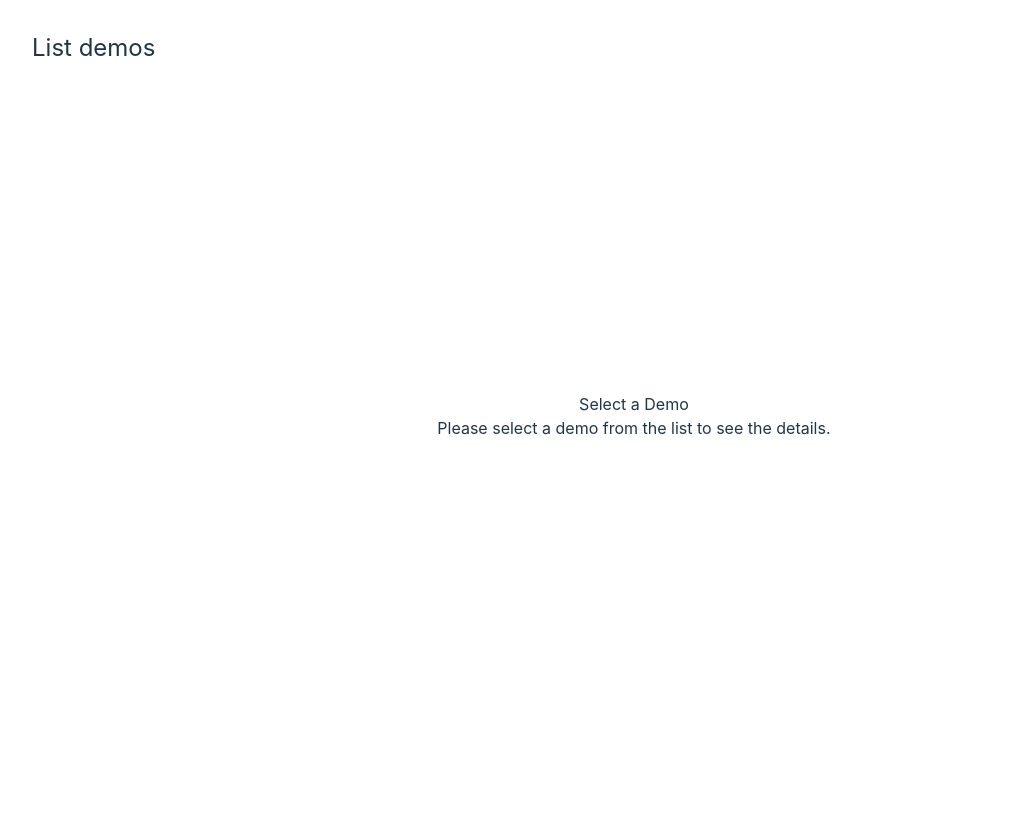
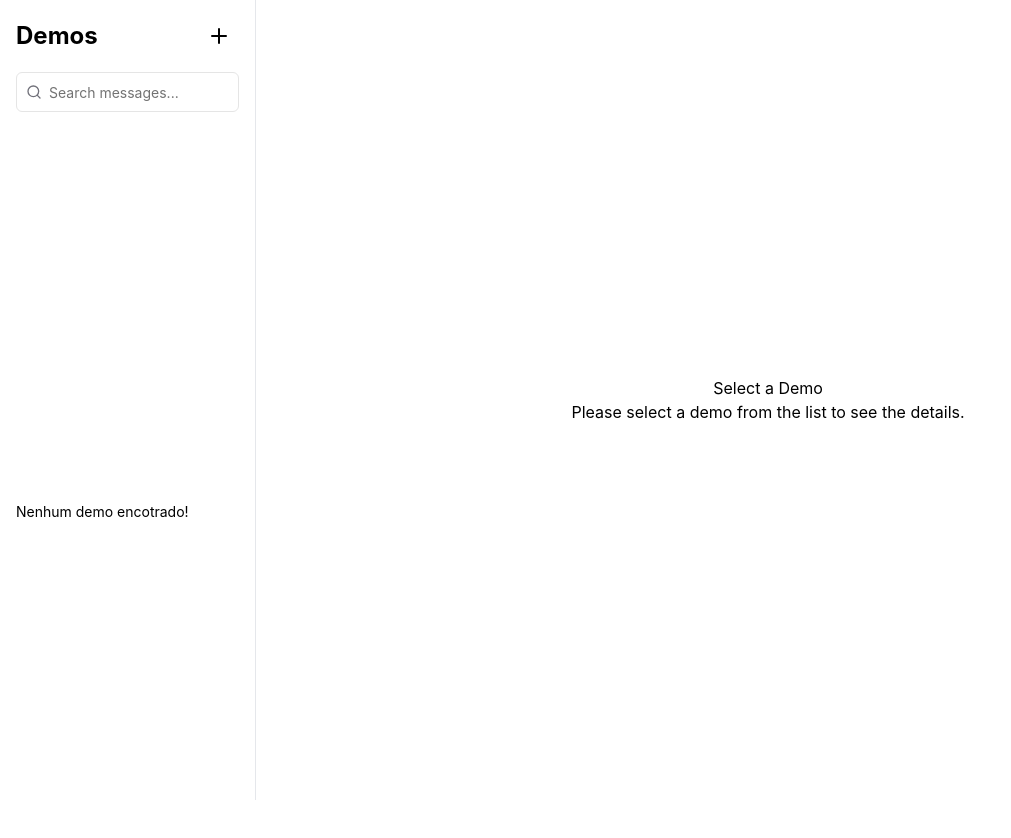
Before and after one commit to igorskiter/teste-tecnico-getdemo, a React (Vite) app in the folder apps/frontend/: page /demos in a window 1280 px wide. Shown: the top 838 px of the page, without its empty margins (0-1011 px from the left). Before the commit the page ends 800 px from the top, so only its background shows below. Built offline with nearby package versions, Linux system fonts and the light colour scheme.

Commit message:
feat: adjusting layout demo

```diff
--- a/apps/frontend/features/Demo/DemoDetail.tsx
+++ b/apps/frontend/features/Demo/DemoDetail.tsx
@@ -5,10 +5,15 @@ const DemoDetail: React.FC = () => {
   const { demoId } = useParams<{ demoId: string }>();
 
   return (
-    <div>
-      <h2>Demo Detail</h2>
-      <p>Details for Demo ID: {demoId}</p>
-    </div>
+    <>
+      <main className="w-full h-full flex-1 overflow-auto p-4">
+        <div>
+          <h2>Demo Detail</h2>
+          <p>Details for Demo ID: {demoId}</p>
+        </div>
+      </main>
+      <footer className="border-t dark:border-zinc-700 p-4"></footer>
+    </>
   );
 };
 
--- a/apps/frontend/features/Demo/Demos/SelectDemoMessage.tsx
+++ b/apps/frontend/features/Demo/Demos/SelectDemoMessage.tsx
@@ -1,6 +1,6 @@
 const SelectDemoMessage = () => {
   return (
-    <div className="flex flex-col justify-center items-center">
+    <div className="flex flex-col justify-center items-center h-full">
       <h2>Select a Demo</h2>
       <p>Please select a demo from the list to see the details.</p>
     </div>
--- a/apps/frontend/features/Demo/Demos/index.tsx
+++ b/apps/frontend/features/Demo/Demos/index.tsx
@@ -1,5 +1,8 @@
 import { Button } from "@/components/ui/button";
+import { Card, CardContent } from "@/components/ui/card";
+import { Input } from "@/components/ui/input";
 import { Demo } from "@/interfaces/Demo";
+import { PlusIcon, SearchIcon } from "lucide-react";
 import { useEffect, useState } from "react";
 import { Outlet } from "react-router-dom";
 function Demos() {
@@ -18,26 +21,50 @@ function Demos() {
   }, []);
 
   return (
-    <div className="flex flex-col w-full h-full p-8 box-border">
-      <h1 className="text-2xl">List demos</h1>
-      <div className="flex flex-row flex-1">
-        <div className="flex flex-1 w-1/3">
+    <div key="1" className="flex h-screen bg-white dark:bg-zinc-800">
+      <aside className="w-80 border-r dark:border-zinc-700">
+        <div className="p-4 space-y-4 h-full">
+          <div className="flex justify-between items-center">
+            <h1 className="text-2xl font-bold text-black dark:text-white">
+              Demos
+            </h1>
+            <Button size="icon" variant="ghost">
+              <PlusIcon className="text-black dark:text-white w-6 h-6" />
+            </Button>
+          </div>
+          <div className="relative">
+            <SearchIcon className="absolute left-2.5 top-3 h-4 w-4 text-zinc-500 dark:text-zinc-400" />
+            <Input
+              className="pl-8"
+              placeholder="Search messages..."
+              type="search"
+            />
+          </div>
+          <div className="space-y-2 h-full">
+            {demos.length === 0 && (
+              <div className="flex items-center justify-center w-full h-full">
+                <h3 className="text-sm w-full">
+                  Nenhum demo encotrado!
+                </h3>
+              </div>
+            )}
             {demos.length > 0 &&
               demos.map((demo) => (
-              <div
+                <Card
                   key={demo.id}
                   className="p-4 rounded-lg border border-[#646cff] max-w-64 flex flex-col justify-center items-center"
                 >
+                  <CardContent>
                     <h2>{demo.name}</h2>
-                <Button>Visualizar</Button>
-              </div>
+                  </CardContent>
+                </Card>
               ))}
           </div>
-
-        <div className="flex flex-2 ml-12 w-2/3">
+        </div>
+      </aside>
+      <section className="flex flex-col w-full">
         <Outlet />
-        </div>
-      </div>
+      </section>
     </div>
   );
 }
--- a/apps/frontend/src/index.css
+++ b/apps/frontend/src/index.css
@@ -4,6 +4,15 @@
 
 @layer base {
   :root {
+    font-family: Inter, system-ui, Avenir, Helvetica, Arial, sans-serif;
+    line-height: 1.5;
+    font-weight: 400;
+
+    font-synthesis: none;
+    text-rendering: optimizeLegibility;
+    -webkit-font-smoothing: antialiased;
+    -moz-osx-font-smoothing: grayscale;
+
     --background: 0 0% 100%;
     --foreground: 0 0% 3.9%;
     --card: 0 0% 100%;
@@ -59,76 +68,6 @@
   }
 }
 
-:root {
-  font-family: Inter, system-ui, Avenir, Helvetica, Arial, sans-serif;
-  line-height: 1.5;
-  font-weight: 400;
-
-  color-scheme: light dark;
-  color: rgba(255, 255, 255, 0.87);
-  background-color: #242424;
-
-  font-synthesis: none;
-  text-rendering: optimizeLegibility;
-  -webkit-font-smoothing: antialiased;
-  -moz-osx-font-smoothing: grayscale;
-}
-
-a {
-  font-weight: 500;
-  color: #646cff;
-  text-decoration: inherit;
-}
-a:hover {
-  color: #535bf2;
-}
-
-h1 {
-  font-size: 3.2em;
-  line-height: 1.1;
-}
-
-button {
-  border-radius: 8px;
-  border: 1px solid transparent;
-  padding: 0.6em 1.2em;
-  font-size: 1em;
-  font-weight: 500;
-  font-family: inherit;
-  background-color: #1a1a1a;
-  cursor: pointer;
-  transition: border-color 0.25s;
-}
-button:hover {
-  border-color: #646cff;
-}
-button:focus,
-button:focus-visible {
-  outline: 4px auto -webkit-focus-ring-color;
-}
-
-@media (prefers-color-scheme: light) {
-  :root {
-    color: #213547;
-    background-color: #ffffff;
-  }
-  a:hover {
-    color: #747bff;
-  }
-  button {
-    background-color: #f9f9f9;
-  }
-}
-
-html,
-body,
-#root {
-  width: 100%;
-  height: 100%;
-  padding: 0;
-  margin: 0;
-}
-
 iframe {
   border: none;
   width: 100%;
```
Lines whose indentation alone changed are shown as unchanged.
